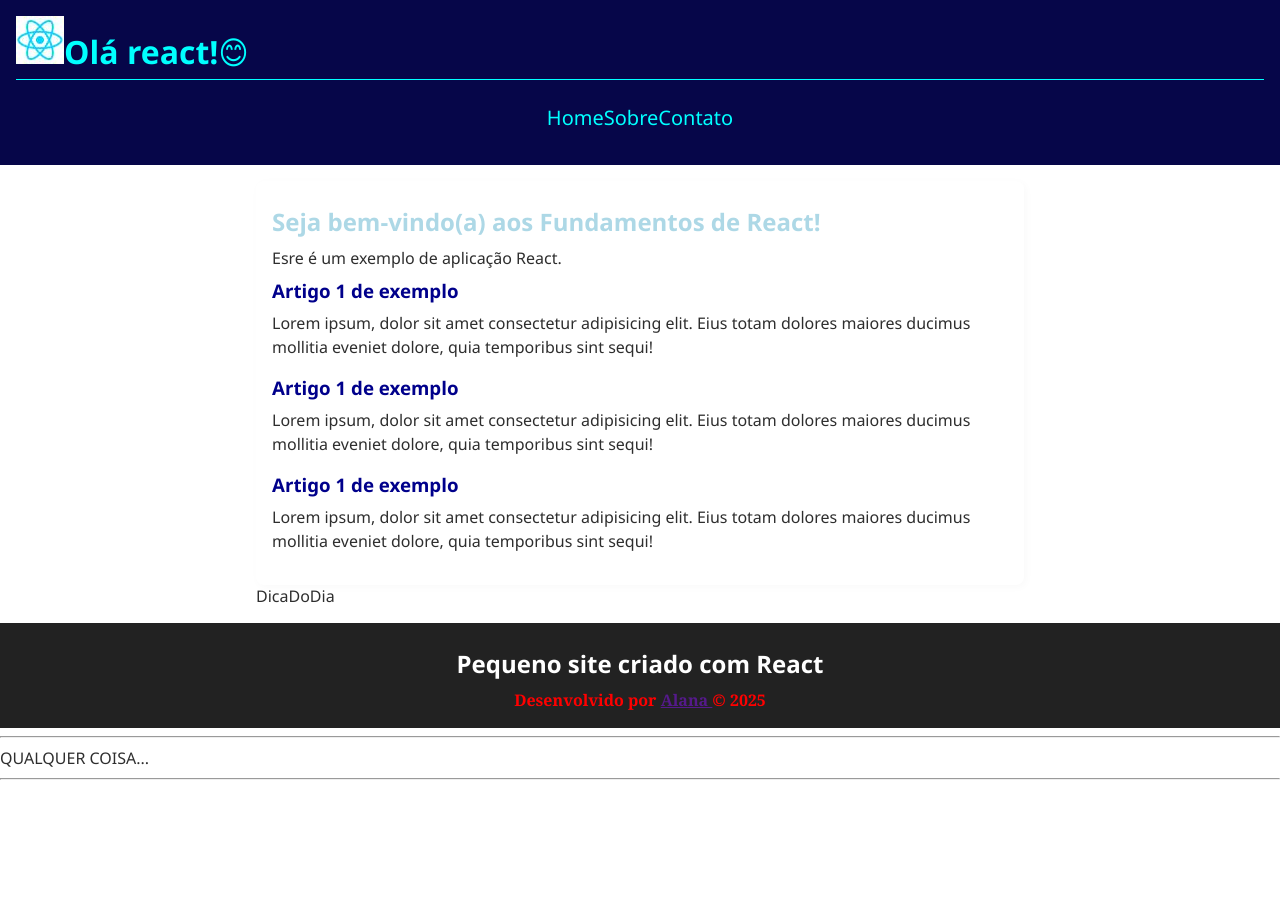
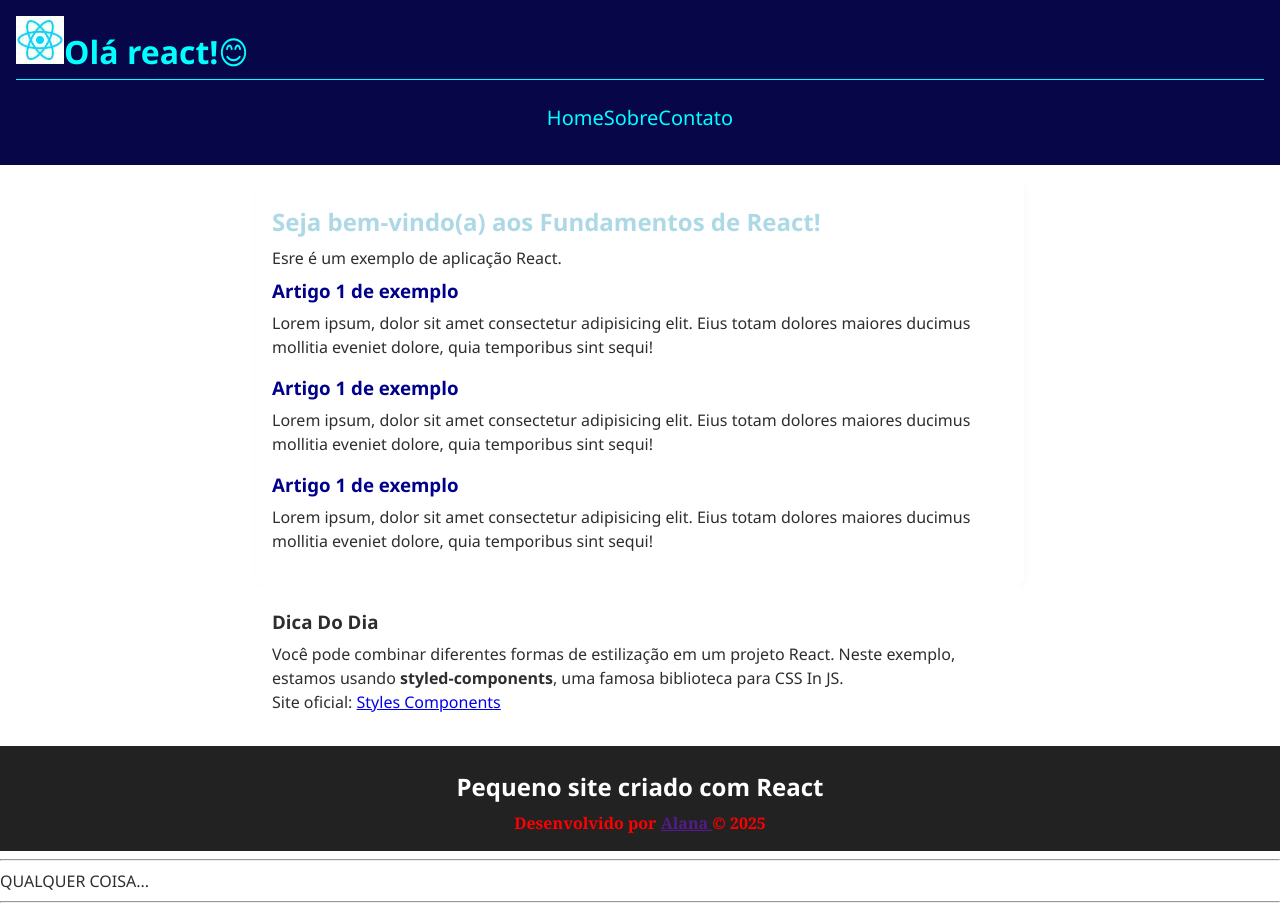
Before and after one commit to alanasrocha08/react-fundamentos, a React (Vite) app: page / in a window 1280 px wide. Before the commit the page ends 800 px from the top, so only its background shows below. Built offline with nearby package versions, Linux system fonts and the light colour scheme.

Commit message:
Update DicaDoDia.tsx

```diff
--- a/src/components/DicaDoDia/DicaDoDia.tsx
+++ b/src/components/DicaDoDia/DicaDoDia.tsx
@@ -1,3 +1,18 @@
 export default function DicaDoDia() {
-  return <div>DicaDoDia</div>;
+  return (
+    <section>
+      <h3>Dica Do Dia </h3>
+      <p>
+        Você pode combinar diferentes formas de estilização em um projeto React.
+        Neste exemplo, estamos usando <b>styled-components</b>, uma famosa
+        biblioteca para CSS In JS.
+      </p>
+      <p>
+        Site oficial:{" "}
+        <a href="https://styled-components.com/" target="_blank">
+          Styles Components
+        </a>
+      </p>
+    </section>
+  );
 }
```
